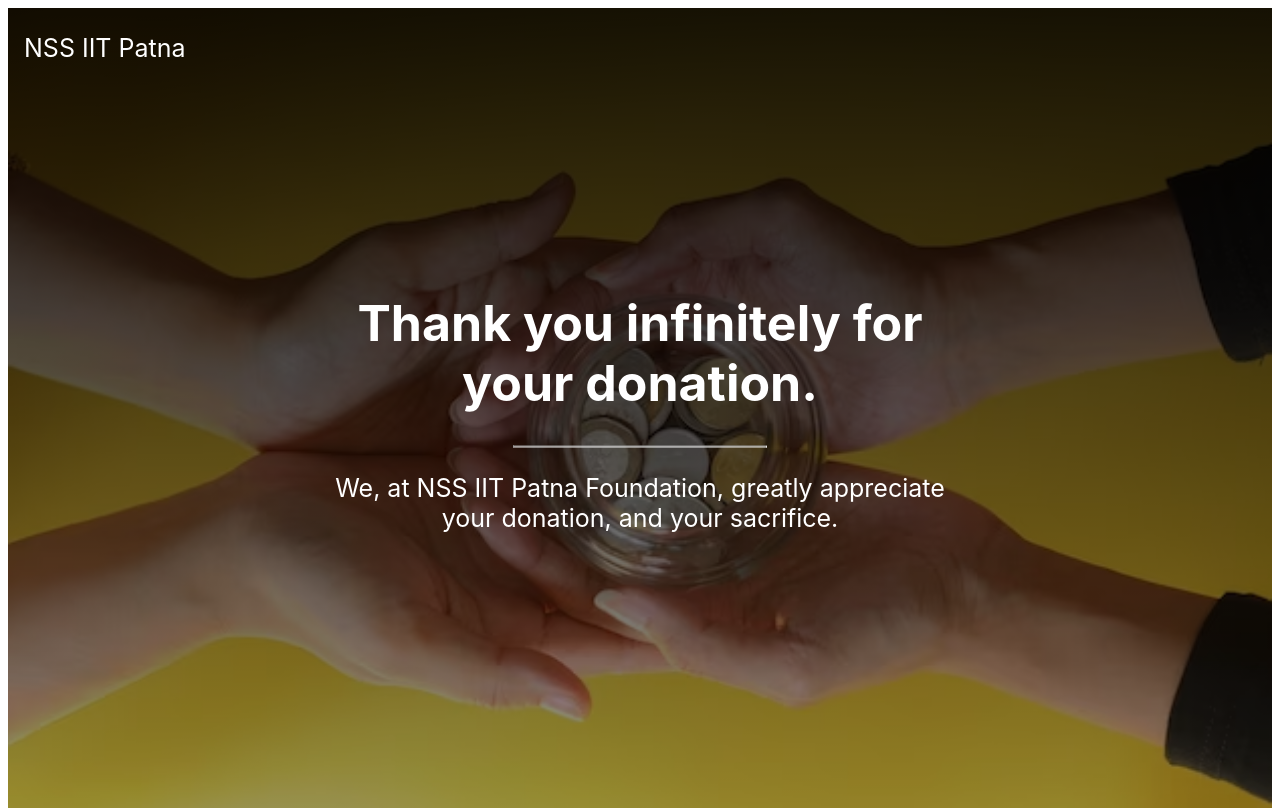
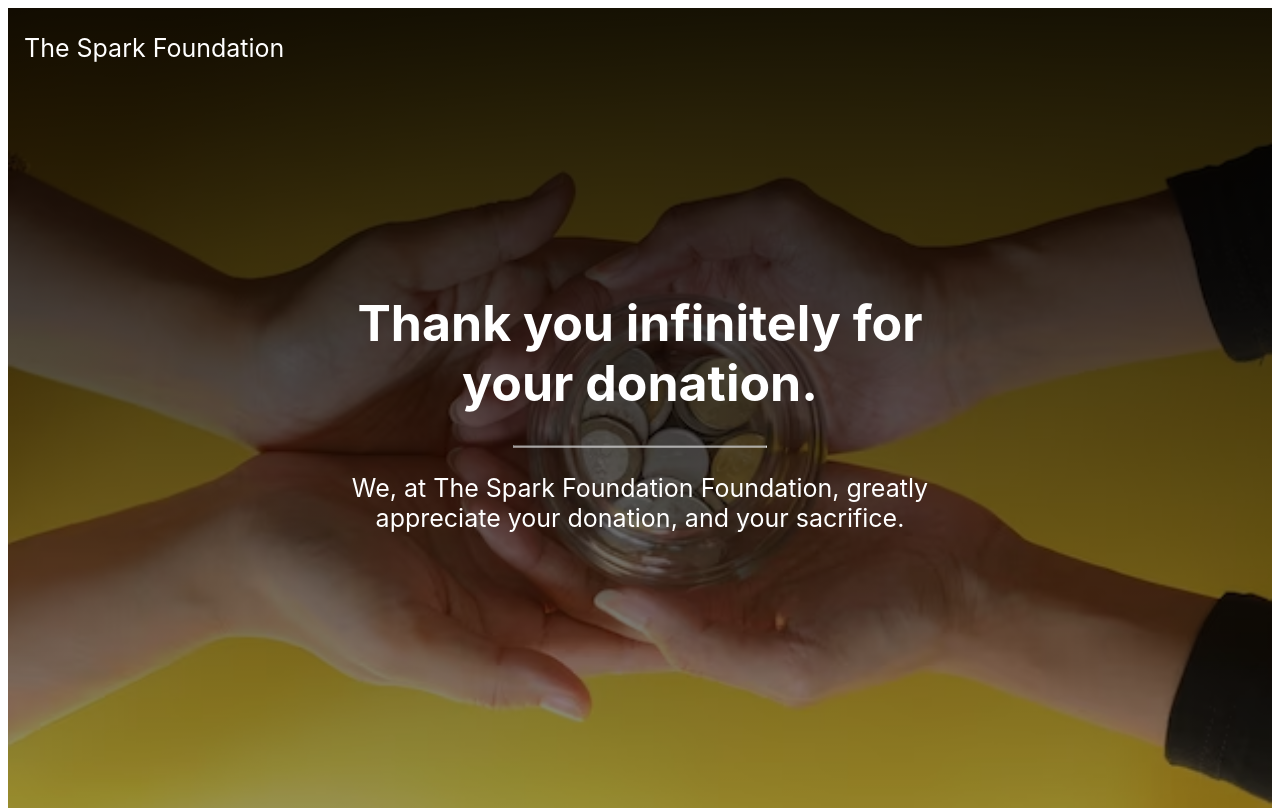
Before and after one commit to Codecreatermunesh/The-Sparks-Foundation-Payment-Gateway-Intern-Project, a plain HTML site: page donate.html in a window 1280 px wide. Drawn offline with Linux system fonts and the light colour scheme.

Commit message:
Update donate.html

```diff
--- a/donate.html
+++ b/donate.html
@@ -53,7 +53,7 @@
 <body>
     <div class="bgimg">
         <div class="topleft">
-            <p><a style="color: white; text-decoration: none;" href="./index.html">NSS IIT Patna</a> </p>
+            <p><a style="color: white; text-decoration: none;" href="./index.html">The Spark Foundation</a> </p>
 
         </div>
 
@@ -64,7 +64,7 @@
                     data-payment_button_id="pl_KEwnpzeYnhDoTF" async> </script>
             </form>
             <hr>
-            <p>We, at NSS IIT Patna Foundation, greatly appreciate your donation, and your sacrifice.</p>
+            <p>We, at The Spark Foundation Foundation, greatly appreciate your donation, and your sacrifice.</p>
         </div>
 
     </div>
```
